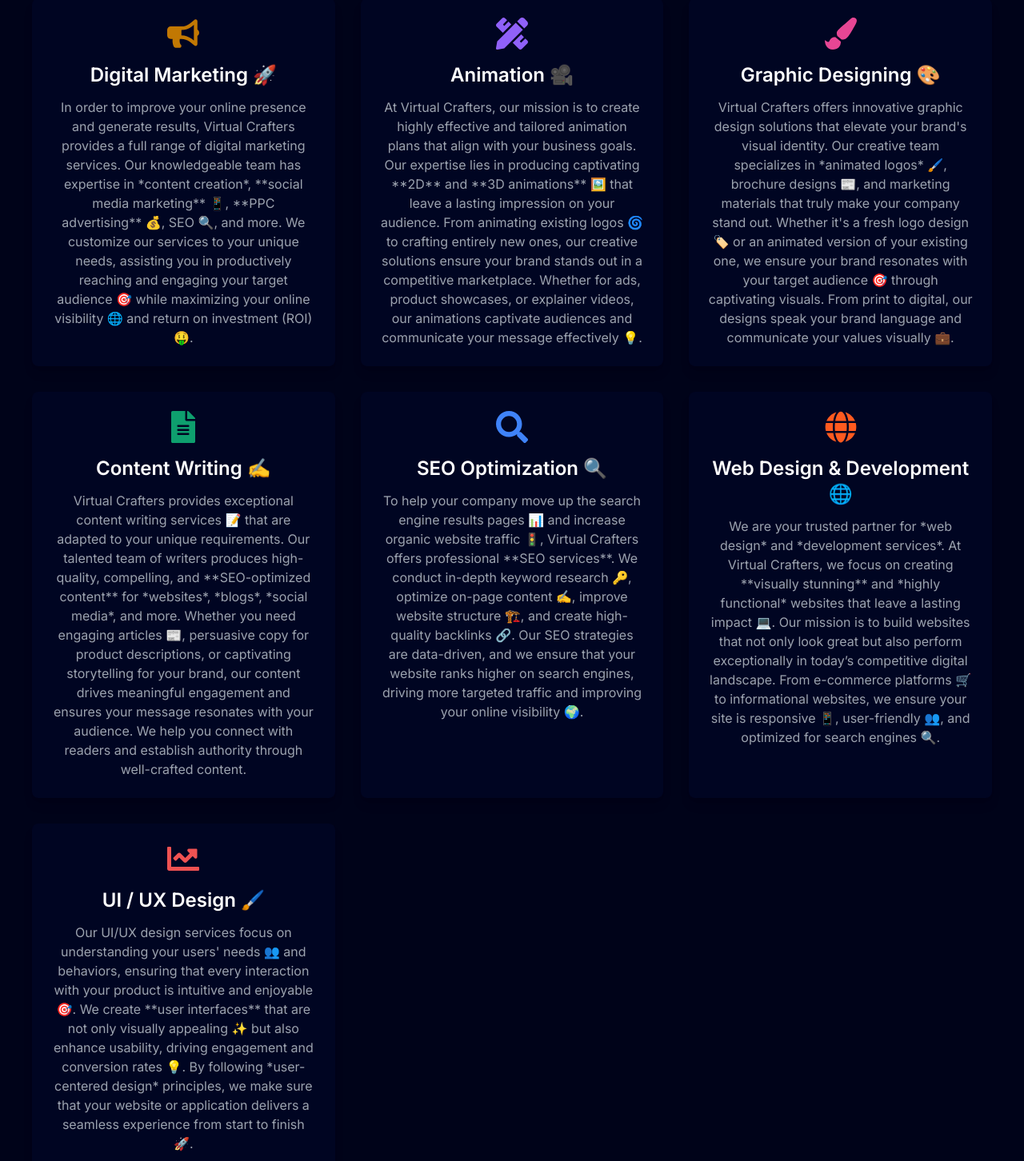
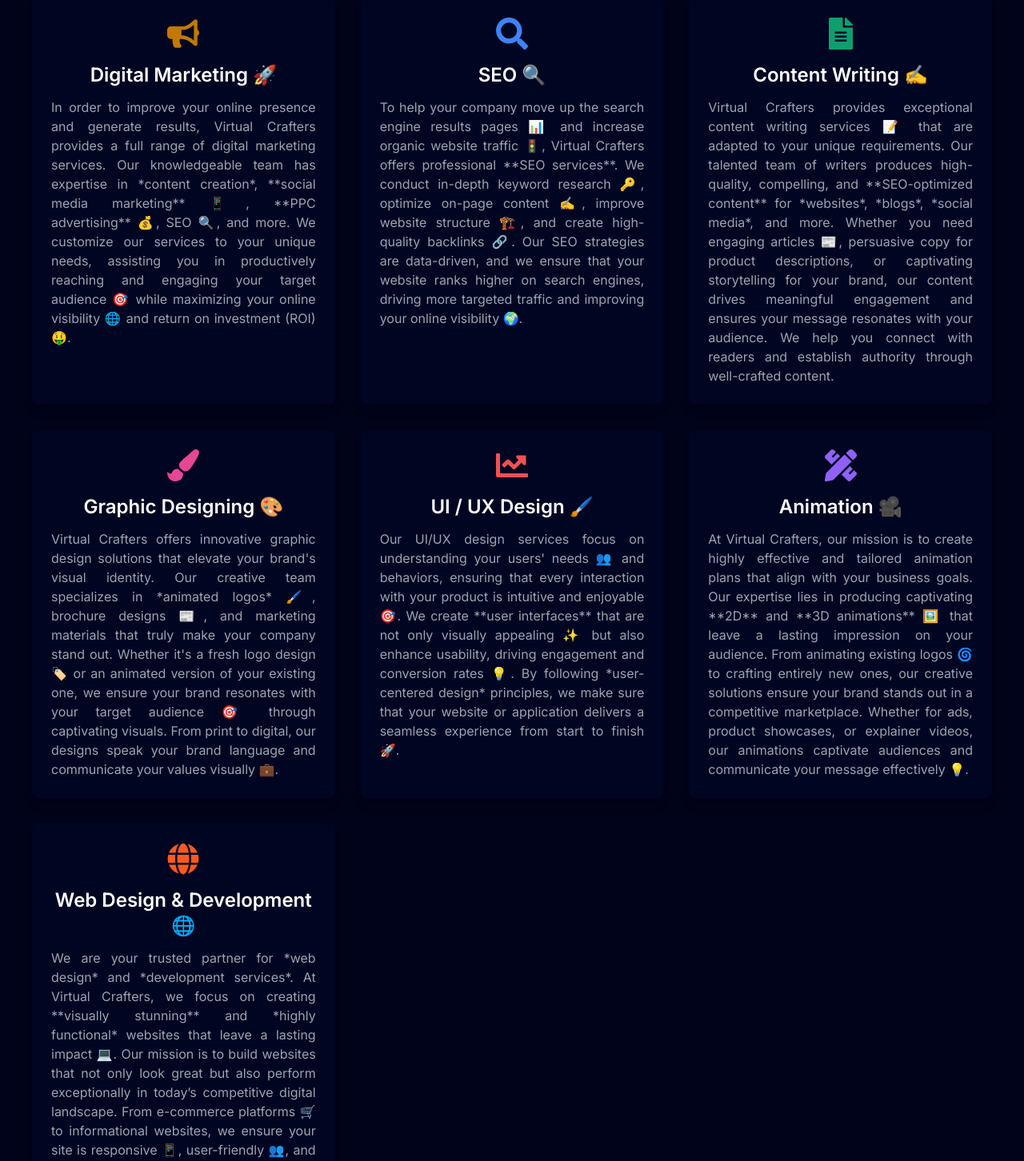
Before and after one commit to Arbab02/virtualCrafters, a Next.js app: page /Portfolio in a window 1280 px wide. Shown: the part 280-1732 px from the top of the page at 80% size. Built offline with nearby package versions, Linux system fonts and the light colour scheme.

Commit message:
Update page.js

```diff
--- a/src/app/Portfolio/page.js
+++ b/src/app/Portfolio/page.js
@@ -10,9 +10,14 @@
     description: `In order to improve your online presence and generate results, Virtual Crafters provides a full range of digital marketing services. Our knowledgeable team has expertise in *content creation*, **social media marketing** 📱, **PPC advertising** 💰, SEO 🔍, and more. We customize our services to your unique needs, assisting you in productively reaching and engaging your target audience 🎯 while maximizing your online visibility 🌐 and return on investment (ROI) 🤑.`
   },
   {
-    icon: <FaPencilRuler size={40} className="text-purple-500" />,
-    title: 'Animation 🎥',
-    description: `At Virtual Crafters, our mission is to create highly effective and tailored animation plans that align with your business goals. Our expertise lies in producing captivating **2D** and **3D animations** 🖼️ that leave a lasting impression on your audience. From animating existing logos 🌀 to crafting entirely new ones, our creative solutions ensure your brand stands out in a competitive marketplace. Whether for ads, product showcases, or explainer videos, our animations captivate audiences and communicate your message effectively 💡.`
+    icon: <FaSearch size={40} className="text-blue-500" />,
+    title: 'SEO 🔍',
+    description: `To help your company move up the search engine results pages 📊 and increase organic website traffic 🚦, Virtual Crafters offers professional **SEO services**. We conduct in-depth keyword research 🔑, optimize on-page content ✍️, improve website structure 🏗️, and create high-quality backlinks 🔗. Our SEO strategies are data-driven, and we ensure that your website ranks higher on search engines, driving more targeted traffic and improving your online visibility 🌍.`
+  },
+  {
+    icon: <FaFileAlt size={40} className="text-green-500" />,
+    title: 'Content Writing ✍️',
+    description: `Virtual Crafters provides exceptional content writing services 📝 that are adapted to your unique requirements. Our talented team of writers produces high-quality, compelling, and **SEO-optimized content** for *websites*, *blogs*, *social media*, and more. Whether you need engaging articles 📰, persuasive copy for product descriptions, or captivating storytelling for your brand, our content drives meaningful engagement and ensures your message resonates with your audience. We help you connect with readers and establish authority through well-crafted content.`
   },
   {
     icon: <FaPaintBrush size={40} className="text-pink-500" />,
@@ -20,24 +25,19 @@
     description: `Virtual Crafters offers innovative graphic design solutions that elevate your brand's visual identity. Our creative team specializes in *animated logos* 🖌️, brochure designs 📰, and marketing materials that truly make your company stand out. Whether it's a fresh logo design 🏷️ or an animated version of your existing one, we ensure your brand resonates with your target audience 🎯 through captivating visuals. From print to digital, our designs speak your brand language and communicate your values visually 💼.`
   },
   {
-    icon: <FaFileAlt size={40} className="text-green-500" />,
-    title: 'Content Writing ✍️',
-    description: `Virtual Crafters provides exceptional content writing services 📝 that are adapted to your unique requirements. Our talented team of writers produces high-quality, compelling, and **SEO-optimized content** for *websites*, *blogs*, *social media*, and more. Whether you need engaging articles 📰, persuasive copy for product descriptions, or captivating storytelling for your brand, our content drives meaningful engagement and ensures your message resonates with your audience. We help you connect with readers and establish authority through well-crafted content.`
+    icon: <FaChartLine size={40} className="text-red-500" />,
+    title: 'UI / UX Design 🖌️',
+    description: `Our UI/UX design services focus on understanding your users' needs 👥 and behaviors, ensuring that every interaction with your product is intuitive and enjoyable 🎯. We create **user interfaces** that are not only visually appealing ✨ but also enhance usability, driving engagement and conversion rates 💡. By following *user-centered design* principles, we make sure that your website or application delivers a seamless experience from start to finish 🚀.`
   },
   {
-    icon: <FaSearch size={40} className="text-blue-500" />,
-    title: 'SEO Optimization 🔍',
-    description: `To help your company move up the search engine results pages 📊 and increase organic website traffic 🚦, Virtual Crafters offers professional **SEO services**. We conduct in-depth keyword research 🔑, optimize on-page content ✍️, improve website structure 🏗️, and create high-quality backlinks 🔗. Our SEO strategies are data-driven, and we ensure that your website ranks higher on search engines, driving more targeted traffic and improving your online visibility 🌍.`
+    icon: <FaPencilRuler size={40} className="text-purple-500" />,
+    title: 'Animation 🎥',
+    description: `At Virtual Crafters, our mission is to create highly effective and tailored animation plans that align with your business goals. Our expertise lies in producing captivating **2D** and **3D animations** 🖼️ that leave a lasting impression on your audience. From animating existing logos 🌀 to crafting entirely new ones, our creative solutions ensure your brand stands out in a competitive marketplace. Whether for ads, product showcases, or explainer videos, our animations captivate audiences and communicate your message effectively 💡.`
   },
   {
     icon: <FaGlobe size={40} className="text-orange-500" />,
     title: 'Web Design & Development 🌐',
     description: `We are your trusted partner for *web design* and *development services*. At Virtual Crafters, we focus on creating **visually stunning** and *highly functional* websites that leave a lasting impact 💻. Our mission is to build websites that not only look great but also perform exceptionally in today’s competitive digital landscape. From e-commerce platforms 🛒 to informational websites, we ensure your site is responsive 📱, user-friendly 👥, and optimized for search engines 🔍.`
-  },
-  {
-    icon: <FaChartLine size={40} className="text-red-500" />,
-    title: 'UI / UX Design 🖌️',
-    description: `Our UI/UX design services focus on understanding your users' needs 👥 and behaviors, ensuring that every interaction with your product is intuitive and enjoyable 🎯. We create **user interfaces** that are not only visually appealing ✨ but also enhance usability, driving engagement and conversion rates 💡. By following *user-centered design* principles, we make sure that your website or application delivers a seamless experience from start to finish 🚀.`
   }
 ];
 
@@ -56,17 +56,17 @@
         {services.map((service, index) => (
           <motion.div
             key={index}
-            className="p-6 bg-[#000522] rounded-lg shadow-lg hover:shadow-xl transition-shadow duration-300"
+            className="p-6 bg-[#000522] rounded-lg shadow-lg hover:shadow-xl transition-shadow duration-300 hover:cursor-pointer"
             initial={{ opacity: 0, y: 50 }}
             animate={{ opacity: 1, y: 0 }}
-            transition={{ duration: 0.5, delay: index * 0.1 }}
-            whileHover={{ scale: 1.05 }}
+            transition={{ duration: 0.2, delay: index * 0.1 }}
+            whileHover={{ scale: 1.06 }}
           >
             <div className="flex justify-center mb-4">
               {service.icon}
             </div>
             <h3 className="text-2xl font-semibold mb-3 text-center text-white">{service.title}</h3>
-            <p className="text-gray-400 text-center">{service.description}</p>
+            <p className="text-gray-400 text-justify">{service.description}</p>
           </motion.div>
         ))}
       </div>
```
